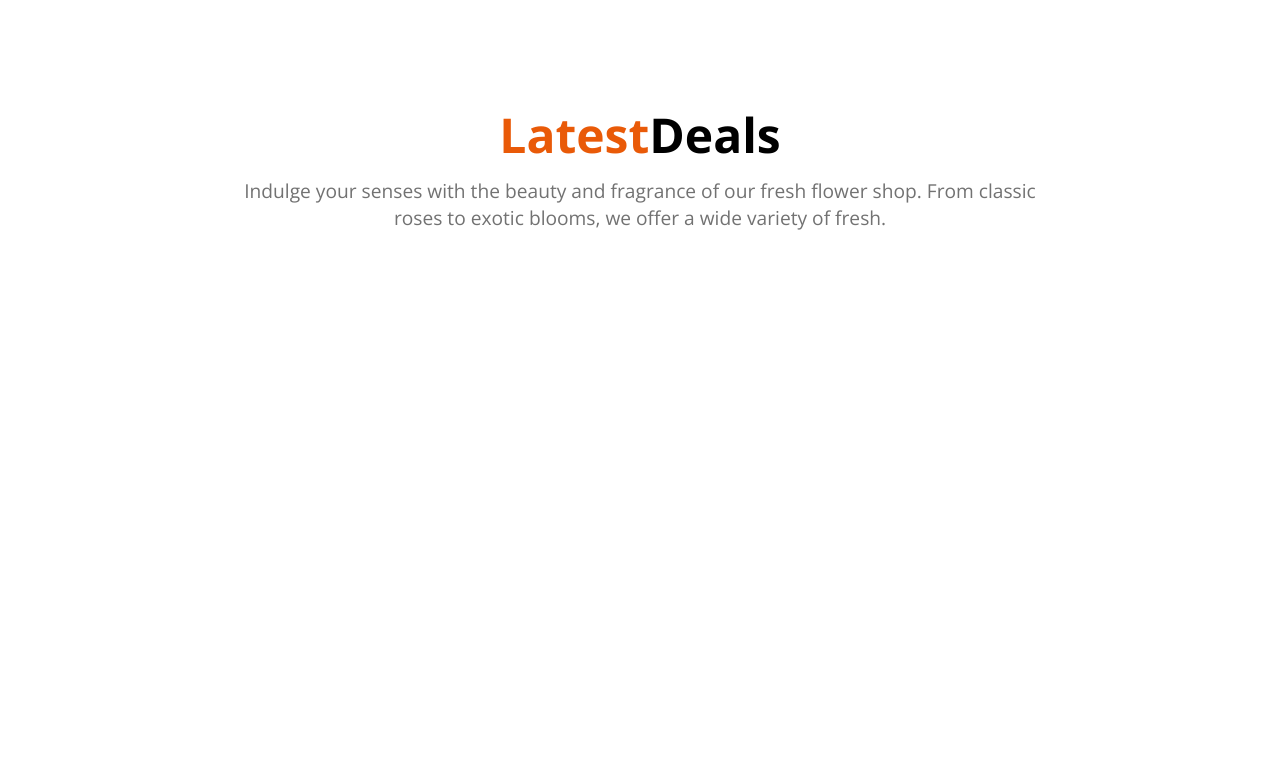
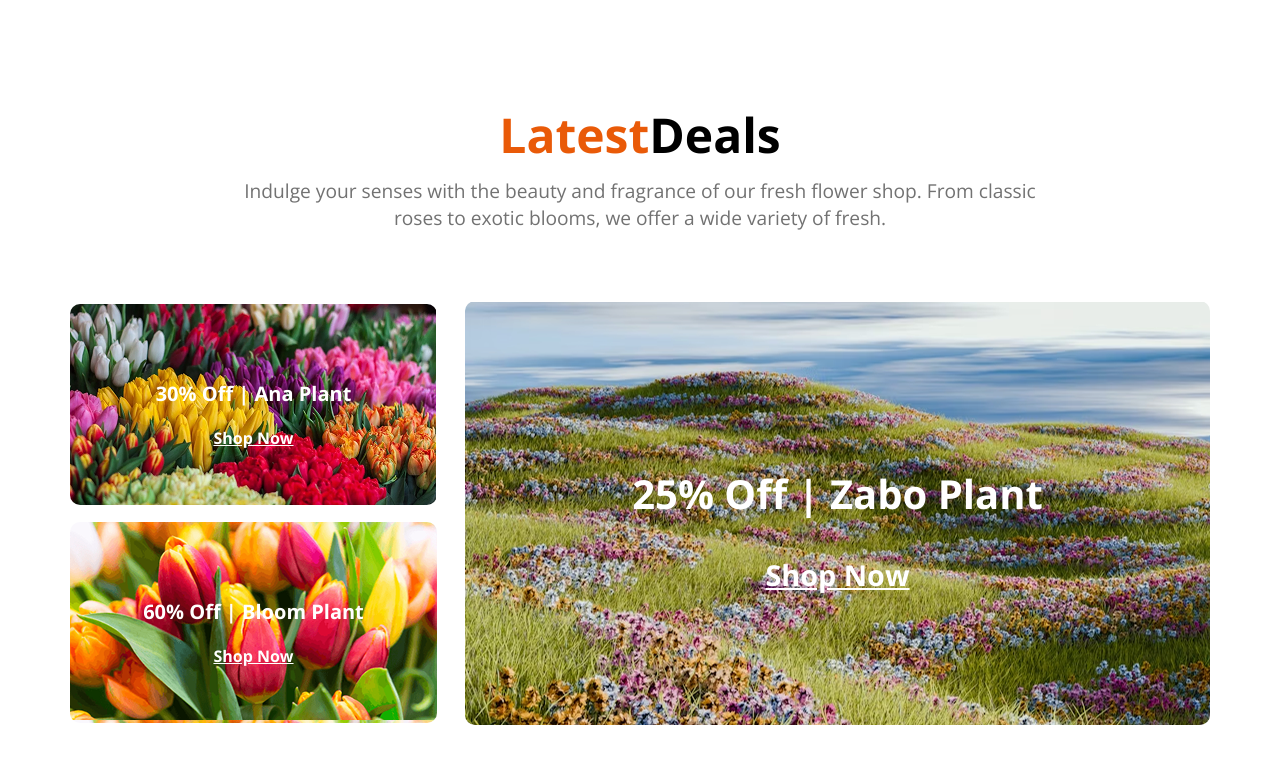
Before and after one commit to Azizul-40/Assignment-2, a plain HTML site: page index.html in a window 1280 px wide. Shown: the part 2421-3184 px from the top of the page. Before the commit the page ends 2752 px from the top, so only its background shows below. Drawn offline with nearby package versions, Linux system fonts and the light colour scheme.

Commit message:
my 8th commit

```diff
--- a/index.css
+++ b/index.css
@@ -6,7 +6,6 @@
   font-variation-settings:
     "wdth" 100;
 }
-
       /* Nav Seaction-1 */
 .nav img{
   height: 82px;
@@ -228,6 +227,79 @@ list-style: none;
 
 /* End part-5 */
 
+/* Start part-6 */
+.part6{
+  display: flex;
+  margin: 0 auto;
+  max-width: 1140px;
+  height: 430px;
+  /* background-color: aqua; */
+  margin-top: -30px;
+  margin-bottom: 100px;
+}
+.tow{
+  width: 367px;
+  height: 423px;
+}
+.bloom{
+  display: flex;
+  flex-direction: column;
+  background-image: url(./assets/deal-bloom.png);
+  width: 367px;
+  height: 201px;
+  border-radius: 10px;
+  filter: blur(0.4px);
+  margin-top: -20PX;
+  justify-content: center;
+  align-items: center;
+  margin-top: 3px;
+}
+.ana{
+  display: flex;
+  flex-direction: column;
+  background-image: url(./assets/deal-ana.png);
+  width: 367px;
+  height: 201px;
+  border-radius: 10px;
+  filter: blur(0.6px);
+  justify-content: center;
+  align-items: center;
+  margin-top: 17px;
+}
+.one{
+  display: flex;
+  flex-direction: column;
+  background-image: url(./assets/deal-zabo.png);
+  width: 753px;
+  height: 424px;
+  border-radius: 10px;
+  filter: blur(0.5px);
+  margin-left: 28px;
+  justify-content: center;
+  align-items: center;
+}
+.bloom h3,.ana h3{
+  color: #FFFFFF;
+  font-size: 1.25rem;
+  font-weight: bold;
+}
+.bloom a,.ana a{
+  color: #FFFFFF;
+  font-size: 1rem;
+  font-weight: bold;
+}
+.one h2{
+  color: #FFFFFF;
+  font-size: 2.5rem;
+  font-weight: bold;
+}
+.one a{
+  color: #FFFFFF;
+  font-size: 1.8rem;
+  font-weight: bold;
+}
+
+
 /* Media section */
 @media screen and (max-width: 576px) {
   .nav {
--- a/index.html
+++ b/index.html
@@ -123,6 +123,28 @@
 </section>
 <!-- End part-5 -->
 
+<!-- Start part-6 -->
+<section class="part6">
+    <div class="tow">
+        <div class="bloom">
+            <h3>30% Off | Ana  Plant</h3>
+            <a href="">Shop Now</a>
+        </div>
+        <div class="ana">
+            <h3>60% Off | Bloom Plant</h3>
+             <a href="#">Shop Now</a>
+        </div>
+
+    </div>
+    <div class="one">
+        <h2>25% Off | Zabo Plant</h2>
+       <a href="#">Shop Now</a>
+    </div>
+</section>
+
+
+<!-- End part-6 -->
+
 </main>
 
 
```
